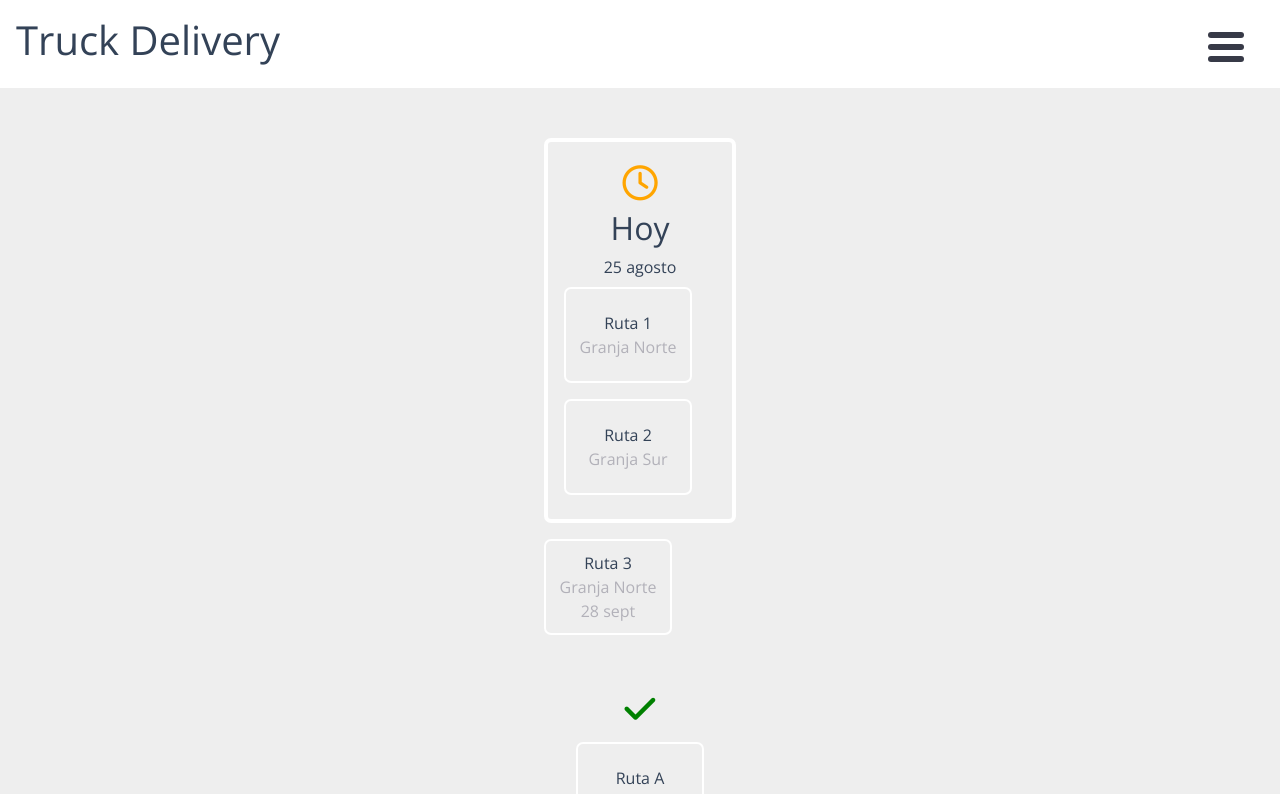
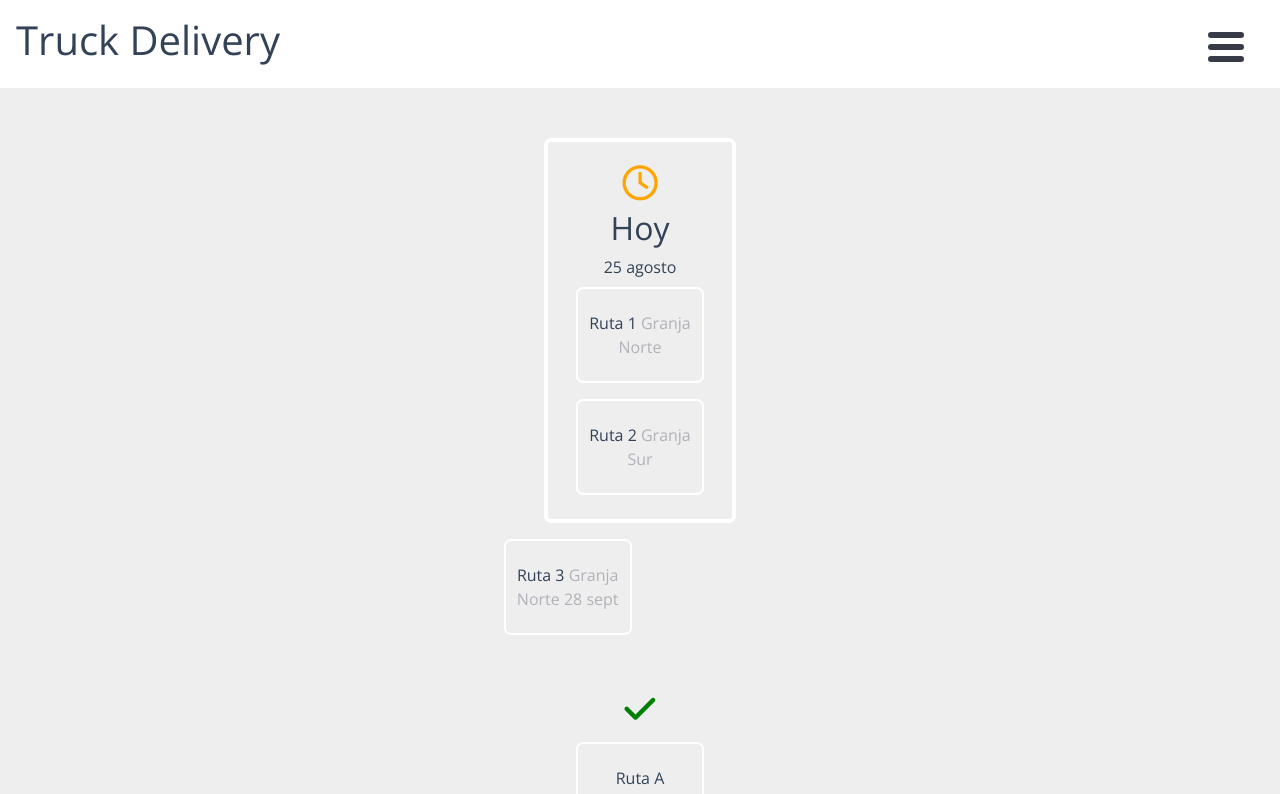
Before and after one commit to mZubeldia/truckdelivery, a React (Create React App) app: page / in a window 1280 px wide. Shown: the top 794 px of the page. Built offline with nearby package versions, Linux system fonts and the light colour scheme.

Commit message:
center todays section in landing and correct html semantic for todays section, not centered again

```diff
--- a/src/components/Home.js
+++ b/src/components/Home.js
@@ -1,8 +1,8 @@
 const Home = () => {
   return (
     <main className="main main-landing">
-      <ul className="main__list pending">
-        <div class="today-wrapper">
+      <section className="main__list pending">
+        <ul class="today-wrapper">
           <div className="landing-title-wrapper">
             <i class="far fa-clock pending-icon landing-icon"></i>
             <div class="title-text-wrapper">
@@ -10,19 +10,27 @@ const Home = () => {
             </div>
           </div>
           <li className="main__list__item">
+            <a href="#">
               Ruta 1 <div class="hidden">Granja Norte</div>
+            </a>
           </li>
           <li className="main__list__item">
+            <a href="#">
               Ruta 2 <div class="hidden">Granja Sur</div>
+            </a>
           </li>
-        </div>
+        </ul>
+        <ul class="pending-wrapper">
           <li className="main__list__item">
+            <a href="#">
               Ruta 3 <div class="hidden">Granja Norte</div>{" "}
               <div class="hidden">28 sept</div>
+            </a>
           </li>
         </ul>
+      </section>
 
-      <ul className="main__list done">
+      <section className="main__list done">
         <i class="fas fa-check done-icon landing-icon"></i>
 
         <li className="main__list__item">
@@ -34,7 +42,7 @@ const Home = () => {
         <li className="main__list__item">
           Ruta C <div class="hidden">28/dec/20</div>
         </li>
-      </ul>
+      </section>
     </main>
   );
 };
--- a/src/stylesheet/components/_buttons.scss
+++ b/src/stylesheet/components/_buttons.scss
@@ -1,3 +1,5 @@
+//medias 1920×1080. 1366×768. 360×640.
+
 //burger button
 
 /* Position and sizing of burger button */
@@ -6,7 +8,12 @@
     width: 36px;
     height: 30px;
     right: 36px;
-    top: 4%;
+    top: 3%;
+
+
+    @media all and (min-width:768px){
+      top: 4%;
+  }
   }
 
   /* Color/shape of burger icon bars */
--- a/src/stylesheet/layout/_landing.scss
+++ b/src/stylesheet/layout/_landing.scss
@@ -10,10 +10,10 @@
 
     .pending{
       padding-bottom: 0.5rem;
+
     }
     .done{
       padding-bottom: 0.5rem;
-      //border: solid 2px black;
 
     }
 }
@@ -55,6 +55,7 @@
   flex-direction: column;
   padding: 1rem;
 
+//lista hoy
 .today-wrapper {
   width: 12rem;
   //height: 6rem;
@@ -66,12 +67,21 @@
 
   display: flex;
   flex-direction: column;
-  justify-content: center;
-  text-align: center;
+  //justify-content: center;
+  //text-align: center;
+
+  align-self: center;
 
 
 }
 
+
+}
+
+.main__list.pending {
+  display:flex;
+  flex-direction: column;
+  width: 30%;
 
 }
 
@@ -86,10 +96,8 @@
   display: flex;
   flex-direction: column;
   justify-content: center;
-  text-align: center;
   color: #334257;
 
+  align-self: center;
+
 }
-
-
-//lista hoy
```
Lines whose indentation alone changed are shown as unchanged.
